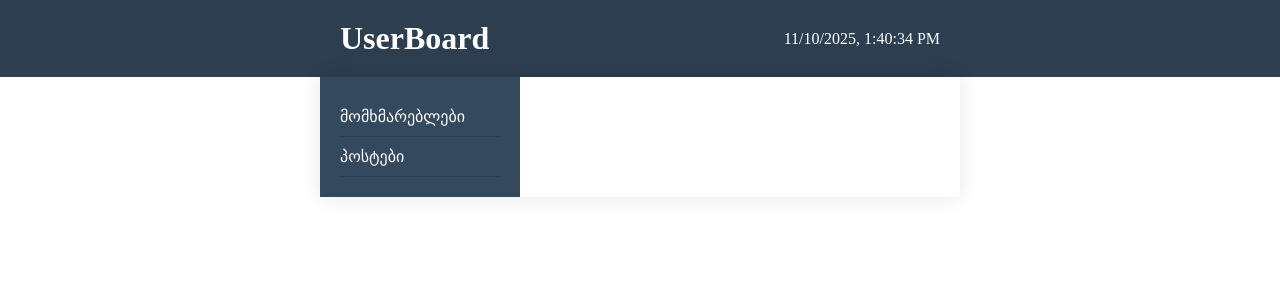
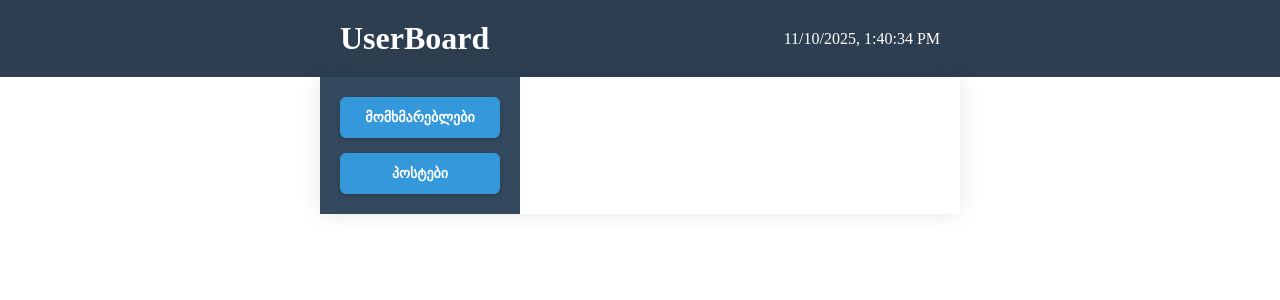
Before and after one commit to DemetreD/Angular-Intern-Task, an Angular app: page / in a window 1280 px wide. Shown: the top 300 px of the page. Built offline with nearby package versions, Linux system fonts and the light colour scheme.

Commit message:
Update navigation

```diff
--- a/src/app/navigation/navigation.component.css
+++ b/src/app/navigation/navigation.component.css
@@ -7,18 +7,32 @@ aside {
 
 aside nav ul {
   list-style: none;
-}
-
-aside nav ul li {
-  padding: 10px 0;
-  border-bottom: 1px solid #2c3e50;
+  display: flex;
+  flex-direction: column;
+  gap: 15px;
 }
 
 aside nav ul li a {
+  display: block;
+  background: #3498db;
   color: white;
   text-decoration: none;
+  padding: 12px 20px;
+  border-radius: 6px;
+  font-size: 14px;
+  font-weight: bold;
+  text-align: center;
+  transition: all 0.3s ease;
+  box-shadow: 0 2px 5px rgba(0, 0, 0, 0.2);
 }
 
 aside nav ul li a:hover {
-  color: #3498db;
+  background: #2980b9;
+  transform: translateY(-2px);
+  box-shadow: 0 4px 8px rgba(0, 0, 0, 0.3);
 }
+
+aside nav ul li a:active {
+  transform: translateY(0);
+  box-shadow: 0 2px 4px rgba(0, 0, 0, 0.2);
+}
--- a/src/app/navigation/navigation.component.html
+++ b/src/app/navigation/navigation.component.html
@@ -1,8 +1,8 @@
 <aside>
   <nav>
     <ul>
-      <li><a href="#home">მომხმარებლები</a></li>
-      <li><a href="#about">პოსტები</a></li>
+      <li><a href="#home" class="sidebar__users-btn">მომხმარებლები</a></li>
+      <li><a href="#about" class="sidebar__posts-btn">პოსტები</a></li>
     </ul>
   </nav>
 </aside>
```
